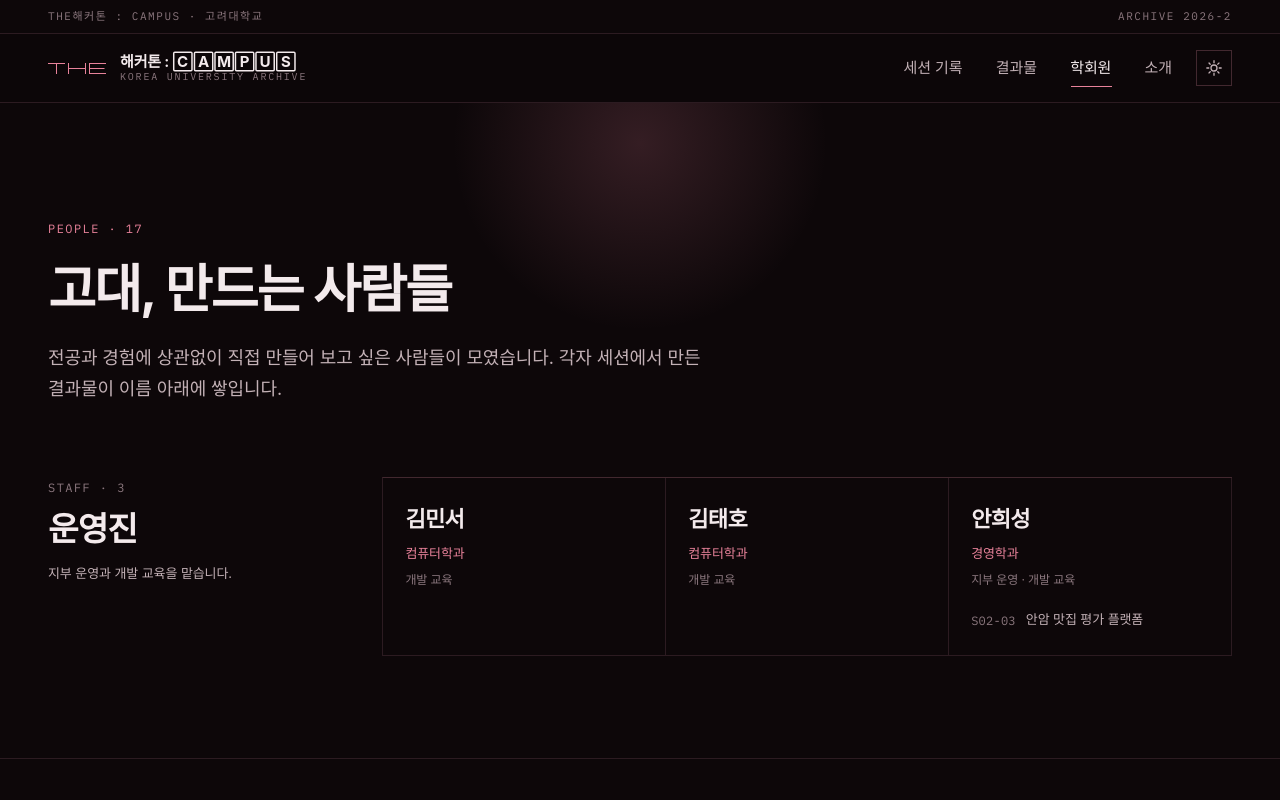
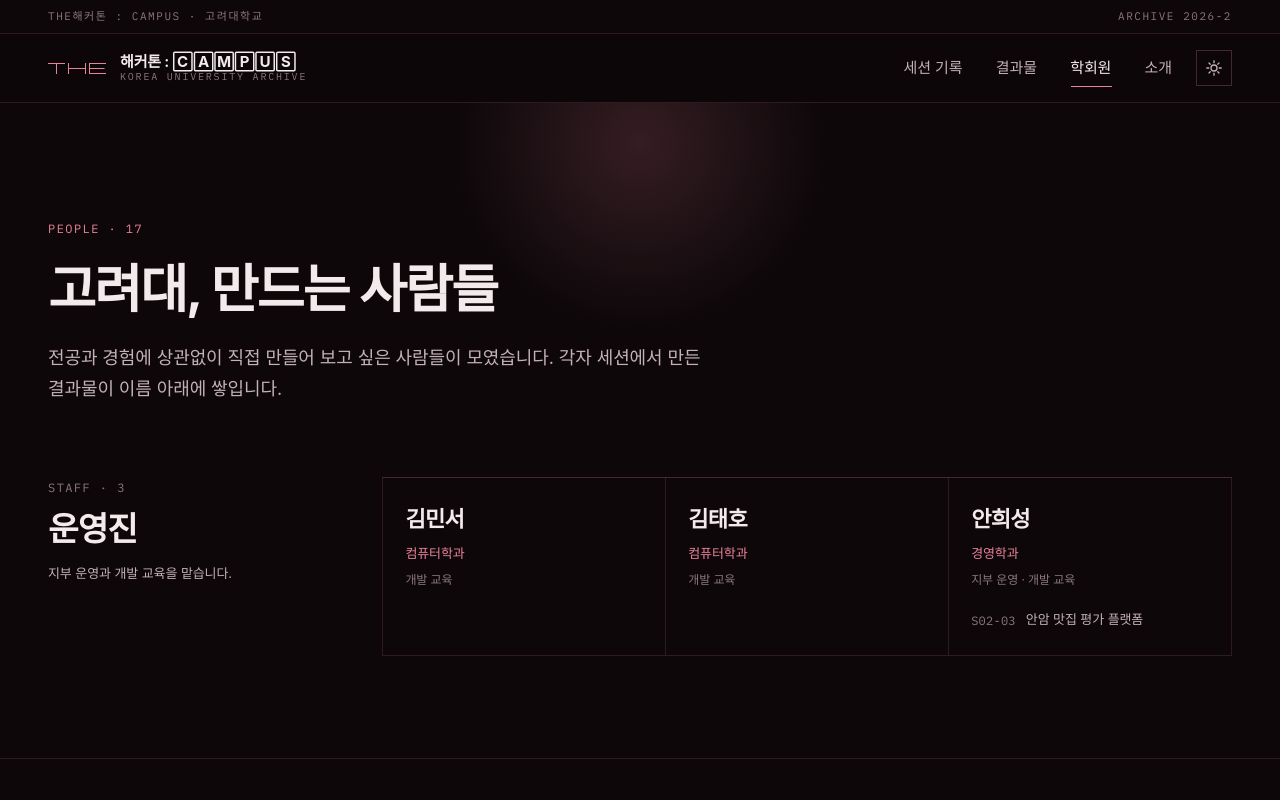
Before and after one commit to gaudium1257/TheHack_Campus_Korea_Archive, a Next.js app: page /members in a window 1280 px wide. Shown: the top 800 px of the page. Built offline with nearby package versions, Linux system fonts and the light colour scheme; a web font is replaced by a local one.

Commit message:
문구 변경: 고려대, 만드는 사람들 (#14)
- 홈 첫 화면 제목, 학회원 페이지 제목, 공유 미리보기 제목(site.tagline)


Claude-Session: https://claude.ai/code/session_01FqwArT8tk1uuRHz1nxqTFf

Co-authored-by: Claude <noreply@anthropic.com>

```diff
--- a/src/app/members/page.tsx
+++ b/src/app/members/page.tsx
@@ -15,7 +15,7 @@ export default function MembersPage() {
         <div className="horizon horizon--low" />
         <div className="container page-head__inner">
           <span className="eyebrow eyebrow--rose">People · {staff.length + members.length}</span>
-          <h1>고대, 만드는 사람들</h1>
+          <h1>고려대, 만드는 사람들</h1>
           <p>전공과 경험에 상관없이 직접 만들어 보고 싶은 사람들이 모였습니다. 각자 세션에서 만든 결과물이 이름 아래에 쌓입니다.</p>
         </div>
       </header>
--- a/src/app/page.tsx
+++ b/src/app/page.tsx
@@ -23,7 +23,7 @@ export default function HomePage() {
         <div className="container hero__inner">
           <span className="eyebrow eyebrow--rose">THE해커톤 : CAMPUS · {site.chapter} 지부 아카이브</span>
           <h1 className="hero__title">
-            고대,
+            고려대,
             <br />
             <em>만드는</em> 사람들
           </h1>
--- a/src/content/site.ts
+++ b/src/content/site.ts
@@ -6,7 +6,7 @@ export const site = {
   chapter: "고려대학교",
   term: "2026년 2학기",
   termCode: "2026-2",
-  tagline: "고대, 만드는 사람들",
+  tagline: "고려대, 만드는 사람들",
   description:
     "THE해커톤 : CAMPUS 고려대학교 지부의 공식 아카이브. 정규 세션의 기록과 학회원이 직접 만들고 배포한 서비스를 모읍니다.",
 };
```
